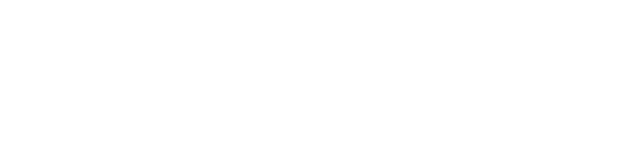
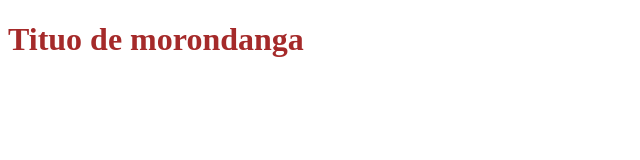
Before and after one commit to FernandoTDF/2022-10-12-EjercicosGIT, a plain HTML site: page index.html in a window 1280 px wide. Shown: the whole page, without its empty margins (0-640 px from the left). Drawn offline with Linux system fonts and the light colour scheme.

Commit message:
se gregan los archivos modificados ADDed previamente

```diff
--- a/estilos.css
+++ b/estilos.css
@@ -0,0 +1,3 @@
+h1 {
+  color: brown;
+}
--- a/index.html
+++ b/index.html
@@ -8,6 +8,7 @@
   <title>Document</title>
 </head>
 <body>
+  <h1>Tituo de morondanga</h1>
 
 </body>
 </html>
```
